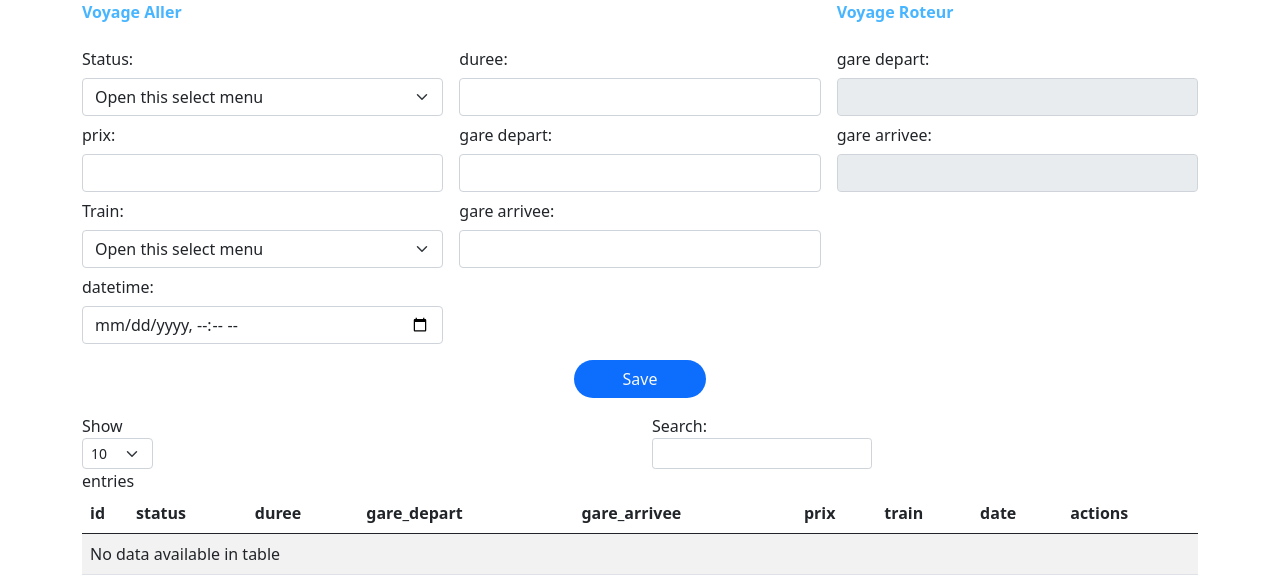
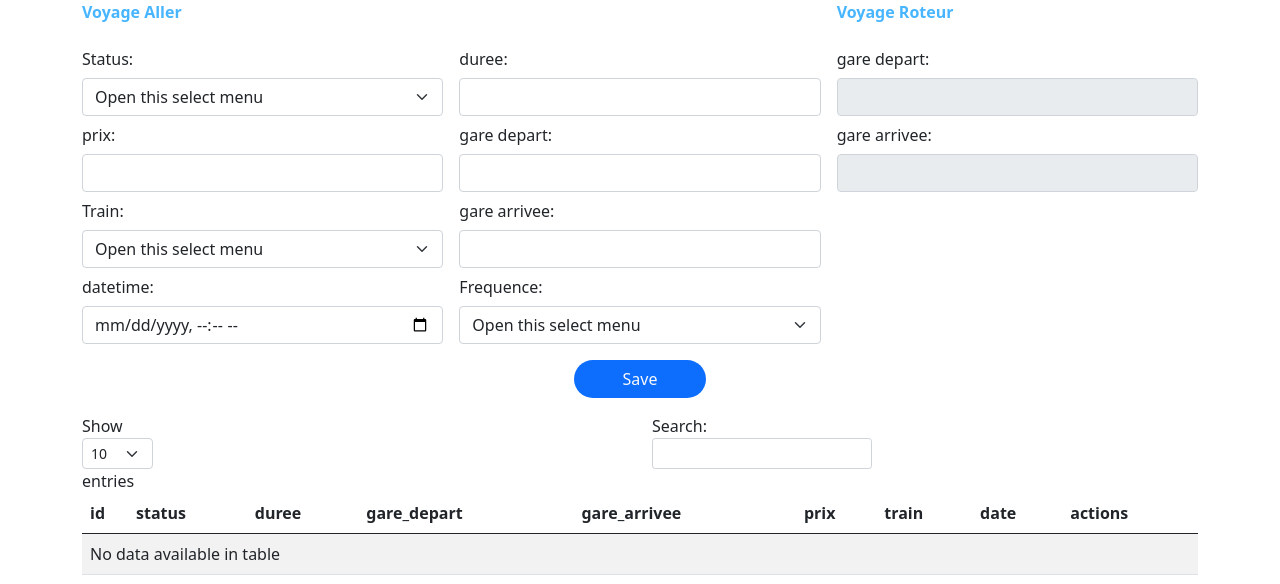
Before and after one commit to mohamedchkir/YouTrainBooking-System, a PHP site: page /voyage/index.php in a window 1280 px wide. Shown: the top 584 px of the page. Run offline with PHP 8.4, Linux system fonts and the light colour scheme; data that the repository does not hold is empty; some libraries are stand-ins or nearby versions.

Commit message:
frequence

```diff
--- a/voyage/index.php
+++ b/voyage/index.php
@@ -72,6 +72,15 @@
                 <input type="text" name="gare_arrivee"  id="gare_arrivee" class="form-control" required>
                 <div id="res2"></div>
                 <input type="hidden" name="id_gare_arrivee" value="">
+              </div>
+              <div class="form-group">
+                <label for="gare_arrivee" class="col-form-label">Frequence:</label>
+                <select name="id_train" id="id_train" class="form-select" required>
+                  <option selected>Open this select menu</option>
+                  <option value="1">Day</option>
+                  <option value="2">week</option>
+                  <option value="3">yt</option>
+                </select>
               </div>
             </div>
             <div class="col-sm">
```
